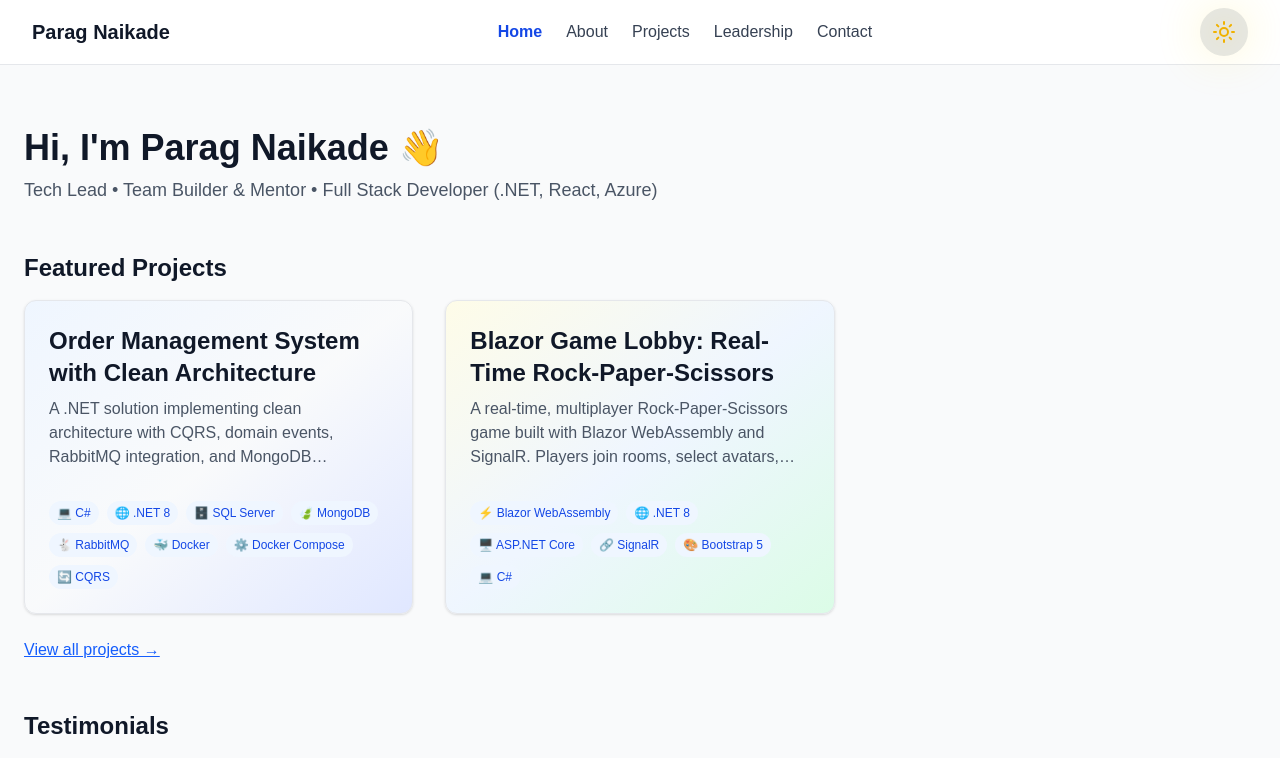
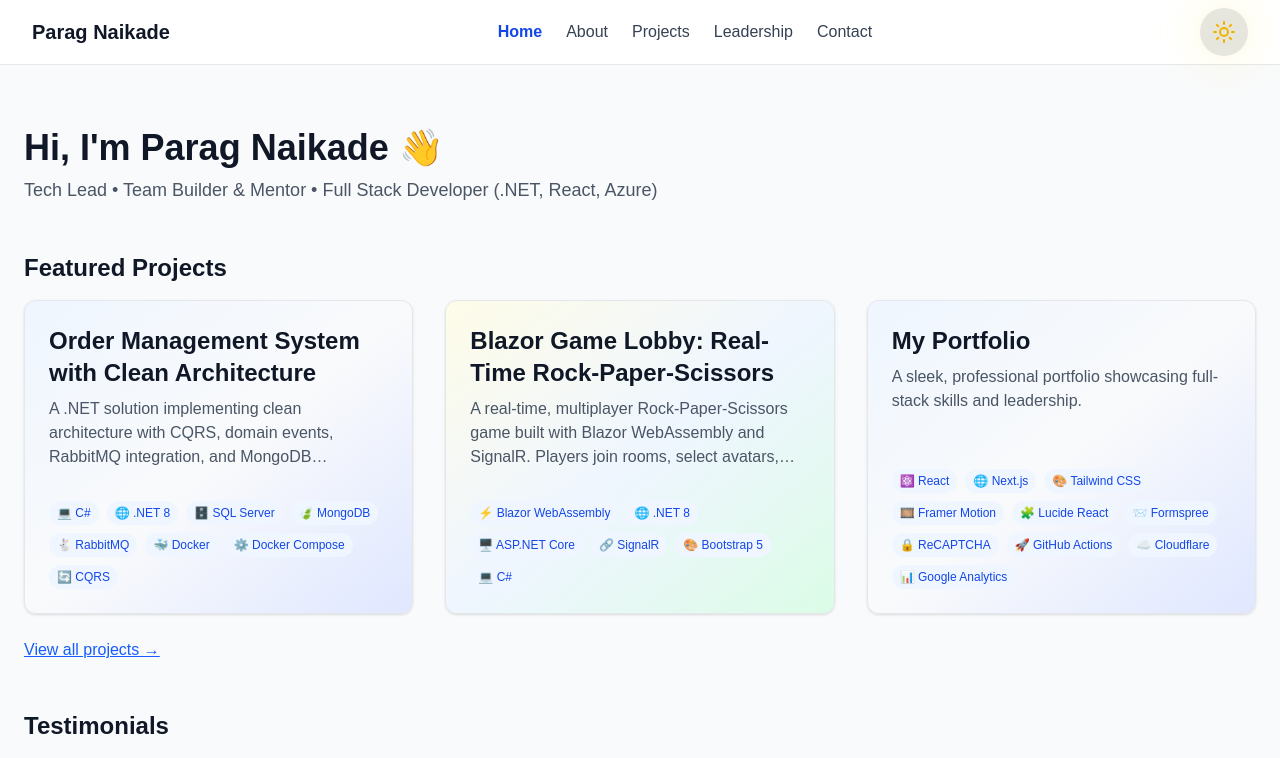
Before and after one commit to ParagNaikade/my-portfolio, a Next.js app: page / in a window 1280 px wide. Shown: the top 758 px of the page. Built offline with nearby package versions, Linux system fonts and the light colour scheme.

Commit message:
show 3 projects on homepage

```diff
--- a/src/pages/index.tsx
+++ b/src/pages/index.tsx
@@ -43,7 +43,7 @@ export default function Home() {
           Featured Projects
         </h2>
         <div className="grid gap-8 sm:grid-cols-1 md:grid-cols-2 lg:grid-cols-3">
-          {projects.slice(0, 2).map((project, index) => (
+          {projects.slice(0, 3).map((project, index) => (
             <ProjectCard key={project.slug} project={project} index={index} />
           ))}
         </div>
```
